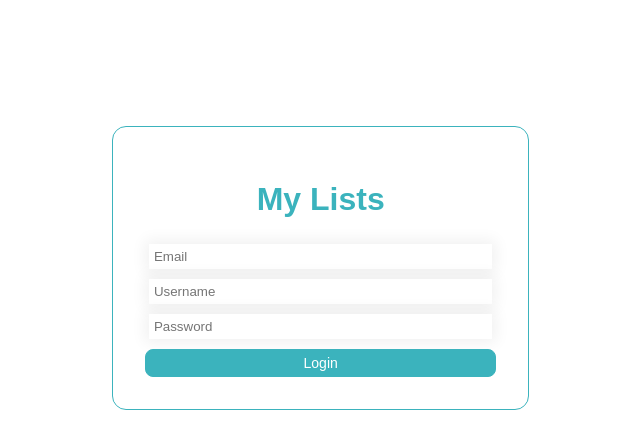
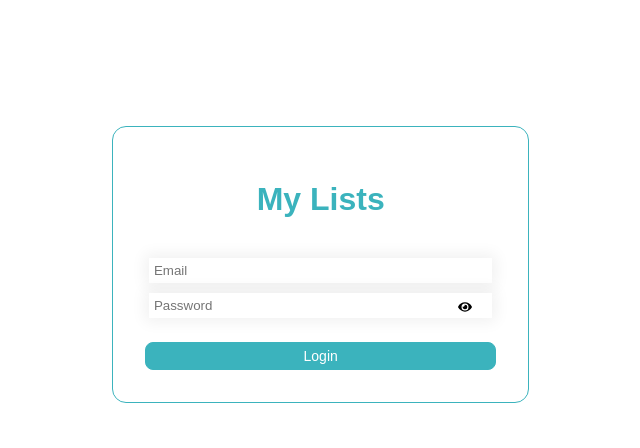
Before and after one commit to elenamarsili/mentoring-list, a React (Create React App) app: page / in a window 1280 px wide. Shown: the top 448 px of the page, without its empty margins (313-953 px from the left). Built offline with nearby package versions, Linux system fonts and the light colour scheme.

Commit message:
password_toggle

```diff
--- a/package.json
+++ b/package.json
@@ -6,6 +6,7 @@
     "draft-js": "^0.11.7",
     "react": "^17.0.2",
     "react-dom": "^17.0.2",
+    "react-fontawesome": "^1.7.1",
     "react-icons": "^4.3.1",
     "react-scripts": "5.0.0",
     "styled-components": "^5.3.3"
--- a/src/App.tsx
+++ b/src/App.tsx
@@ -5,17 +5,17 @@ import { MyListsProvider } from './contexts/ListsContext';
 import { useEffect } from 'react';
 
 function App() {
-  const { email, password, name } = useUserContext()
+  const { email, password} = useUserContext()
 
   useEffect(() => {
-    if (email==="" || password==="" || name==="" ){
+    if (email==="" || password===""){
     document.title = `My Lists`
     } else {
       document.title = `Welcome ${email}`
     }
   });
 
-  if (email==="" || password==="" || name==="" ){
+  if (email==="" || password===""){
     return(
       <Login />
     )
--- a/src/components/auth/Login.tsx
+++ b/src/components/auth/Login.tsx
@@ -1,28 +1,27 @@
 import { useState } from "react";
 import { useSetUserContext } from "../../contexts/AuthContext";
-import { LoginBox, LoginButton, LoginInput, LoginTitle } from "./auth.styles";
-
-
+import { EmailWrapper, EyeIcon, LoginBox, LoginButton, LoginInput, LoginTitle, PassWrapper } from "./auth.styles";
+import { FaEye, FaEyeSlash } from "react-icons/fa";
 
 function Login() {
     const setUser = useSetUserContext()
 
     const [email, setEmail] = useState<string>("")
-    const [name, setName] = useState<string>("")
     const [password, setPassword] = useState<string>("")
 
+    const [passwordShown, setPasswordShown] = useState(false);
+
+    const togglePasswordVisiblity = () => {
+      setPasswordShown(passwordShown ? false : true);
+    };
+
     const onSubmit = () => {
-        setUser({email , name, password})
+        setUser({email, password})
     };
 
     const onChangeEmail = (e:React.ChangeEvent<HTMLInputElement>)=>{
         const newEmail = e.target.value
         setEmail(newEmail)
-    }
-
-    const onChangeName = (e:React.ChangeEvent<HTMLInputElement>)=>{
-      const newName = e.target.value
-      setName(newName)
     }
 
     const onChangePassword = (e:React.ChangeEvent<HTMLInputElement>)=>{
@@ -31,7 +30,7 @@ function Login() {
     }
 
     const onLoginEnter = (e: React.KeyboardEvent<HTMLInputElement>) => {
-      if ((email!=="" && password!=="" && name!=="" )){
+      if ((email!=="" && password!=="")){
         if (e.key === "Enter") {
             onSubmit()
         }
@@ -40,13 +39,19 @@ function Login() {
 
     return (
       <LoginBox>
-          <LoginTitle>My Lists</LoginTitle>
-          <LoginInput type="email" name="email" value={email} placeholder="Email" onChange={(e) => onChangeEmail(e)}  onKeyPress={(e) => { onLoginEnter(e) }}/>
-          <LoginInput type="name" name="name" value={name} placeholder="Username" onChange={(e) => onChangeName(e)}  onKeyPress={(e) => { onLoginEnter(e) }}/>
-          <LoginInput type="password" name="password" value={password} placeholder="Password" onChange={(e) => onChangePassword(e)}  onKeyPress={(e) => { onLoginEnter(e) }}/>
-        <LoginButton onClick={onSubmit}>
-          Login
-        </LoginButton>
+          <form onSubmit={onSubmit}>
+            <LoginTitle>My Lists</LoginTitle>
+            <EmailWrapper>
+              </EmailWrapper>
+            <LoginInput type="email" name="email" value={email} placeholder="Email" onChange={(e) => onChangeEmail(e)}  onKeyPress={(e) => { onLoginEnter(e) }}/>
+            <PassWrapper>
+              <LoginInput type={passwordShown ? "text" : "password"} name="password" value={password} placeholder="Password" onChange={(e) => onChangePassword(e)}  onKeyPress={(e) => { onLoginEnter(e) }}/>
+              <EyeIcon>{passwordShown ? <FaEyeSlash onClick={togglePasswordVisiblity}/> : <FaEye onClick={togglePasswordVisiblity}/>}</EyeIcon>
+            </PassWrapper>
+          <LoginButton>
+            Login
+          </LoginButton>
+        </form>
       </LoginBox>
     );
   }
--- a/src/components/auth/Logout.tsx
+++ b/src/components/auth/Logout.tsx
@@ -1,11 +1,11 @@
-import { useSetUserContext, useUserContext } from "../../contexts/AuthContext";
+import { useSetUserContext } from "../../contexts/AuthContext";
 import { LogoutButton } from "./auth.styles";
 
 function Logout() {
     const setUser = useSetUserContext()
 
     const logout = () => {
-        setUser({email: "", name: "", password: ""});
+        setUser({email: "", password: ""});
       }
 
     return (
--- a/src/components/auth/auth.styles.tsx
+++ b/src/components/auth/auth.styles.tsx
@@ -60,3 +60,24 @@ export const LoginTitle = styled.h1`
     color: #3BB3BD;
     font-weight: 700;
 `
+
+export const PassWrapper = styled.div`
+    position: relative;
+    margin-bottom: 14px;
+`
+
+export const EmailWrapper = styled.div`
+    position: relative;
+    display: flex;
+    margin-bottom: 14px;
+`
+
+export const EyeIcon = styled.i`
+    position: absolute;
+    top: 33%;
+    right: 7%;
+    &:hover {
+        color: #3bb3bd;
+        cursor: pointer;
+        }
+`
--- a/src/components/list/Lists.tsx
+++ b/src/components/list/Lists.tsx
@@ -15,7 +15,7 @@ function Lists() {
 
   return (
     <div>
-      <ListsTitle>{user.name}'s Lists</ListsTitle>
+      <ListsTitle>{user.email}'s Lists</ListsTitle>
         <Logout />
         <ListContainer>
           {myLists.map(list => {
--- a/src/contexts/AuthContext.tsx
+++ b/src/contexts/AuthContext.tsx
@@ -3,10 +3,10 @@ import { User } from "../types";
 
 type Props = { children: ReactNode}
 
-const AuthContext = createContext<{user: User, setUser: React.Dispatch<React.SetStateAction<User>>}>({user: { email: '', name: '', password: ''}, setUser: ()=> {}})
+const AuthContext = createContext<{user: User, setUser: React.Dispatch<React.SetStateAction<User>>}>({user: { email: '', password: ''}, setUser: ()=> {}})
 
 export const AuthContextProvider = (props: Props) => {
-    const [user, setUser] = useState<User>({ email: '', name:'', password: ''})
+    const [user, setUser] = useState<User>({ email: '', password: ''})
 
     return (
         <AuthContext.Provider value={{user, setUser}}>
--- a/src/types.ts
+++ b/src/types.ts
@@ -13,6 +13,5 @@ export type Task = {
 
 export type User = {
                 email: string;
-                name: string;
                 password: string;
             }
```
Also changed, not shown: 1 other file (tests, documents, lock files or other folders).
